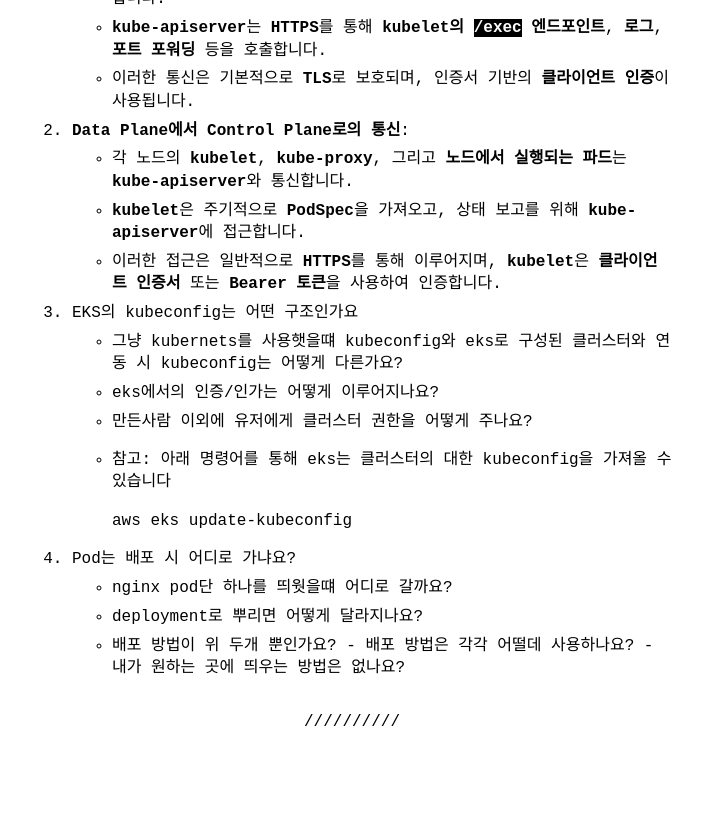
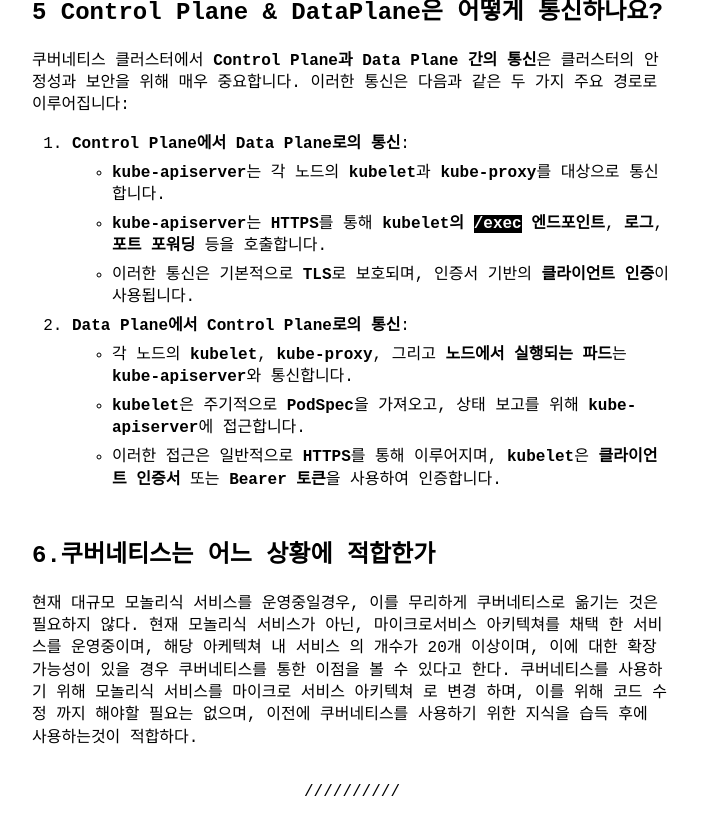
Before and after one commit to coodns/blog, a Jekyll site: the page built from _posts/2025-02-26-What is k8s.md, in a window 1280 px wide and 900 px high, scrolled down 4407 px. Shown: the top 835 px of the window, without its empty margins (288-990 px from the left). Built offline with Jekyll 4.4.1, drawn with Linux system fonts in a browser that asks for light colours; comment, search, counter and statistics services are not loaded; some of the changed text lies outside the part shown.

Commit message:
ㅅㄷㄴㅅ

```diff
--- a/_posts/2025-02-26-EKS Logical On-Boarding-1.md
+++ b/_posts/2025-02-26-What is k8s.md
@@ -2,19 +2,20 @@
 layout: post
 category: k8s
 ---
-
-## EKS Logical On Boarding
-### 1. kubernetes는 정확히 무엇인가요?
+## 1. kubernetes는 정확히 무엇인가요?
 쿠버네티스는 **컨테이너를 쉽고 빠르게 배포 및 확장하고 관리를 자동화** 해주는 오픈소스 플랫폼입니다.
 
-### 2. kubernetes는 무엇으로 이루어져 있나요?
+---
+
+## 2. kubernetes는 무엇으로 이루어져 있나요?
 쿠버네티스를 배포하게 되면, **쿠버네티스 클러스터 형태**로 배포가 됩니다.
 클러스터 노드라고 하는 **워커 머신들의 집합**을 의미하며 모든 클러스터는 **최소 하나의 워커 노드**를 가지게 됩니다.
 
-
 **워커 노드는 Pod를 호스팅하는 목적**을 두고 있으며, **Control Plane은 Worker Node와 클러스터 내 Pod들을 관리**합니다.
 
-### 3. Control Plane (Master Node) Components
+---
+
+## 3. Control Plane (Master Node) Components
 Control Plane (Master Node) 구성 요소는 **클러스터에 관한 전반적인 결정들을 수행하며 이벤트를 감지하고 반응**하도록 하는 요소들입니다.
 예를 들어 **Pod 스케줄링을 수행하여 파드들이 생성되는 것을 일정화**할 수 있으며, **Deployment의 Replicas 필드에 대한 요구 조건이 충족되지 않을 경우 새로운 파드를 구동**시키는 역할을 합니다.
 
@@ -27,12 +28,12 @@ Control Plane (Master Node) 구성 요소는 **클러스터에 관한 전반적
 
 ![Image](https://github.com/user-attachments/assets/bb9d1dd2-c72f-4719-8df1-9bf214486441)
 
-#### 3.1 Kube-apiserver
+### 3.1 Kube-apiserver
 **API 서버는 쿠버네티스 API를 노출하는 핵심 요소**입니다.
 kube-apiserver는 **파드, 서비스, 컨트롤러 등을 검증하고 구성하는 역할**을 하며, **모든 구성 요소가 상호작용할 수 있도록 REST API를 제공하는 클러스터의 프론트엔드 역할**을 합니다.
 또한 **수평 확장이 가능하도록 설계**되어 있으며, 여러 인스턴스를 배포하여 **확장 및 트래픽을 균형 있게 조절**할 수 있습니다.
 
-#### 3.2 ETCD
+### 3.2 ETCD
 **모든 클러스터 데이터를 저장하는 쿠버네티스의 데이터베이스**이며, **키-값 저장소**입니다.
 이러한 저장소가 **다운될 경우 치명적인 영향을 미치므로**, ETCD는 **RSM(복제 상태 머신, Replicated State Machine) 형태로 배포**됩니다.
 
@@ -40,7 +41,7 @@ kube-apiserver는 **파드, 서비스, 컨트롤러 등을 검증하고 구성
 분산 컴퓨팅 환경에서 몇 개의 서버가 다운되더라도 안정적으로 동작하도록 설계된 방법입니다.
 이는 **동일한 데이터를 여러 서버에 계속 복제(State Machine Replication)하여 유지**하는 구조입니다.
 
-#### 3.3 kube-scheduler
+### 3.3 kube-scheduler
 **새로 생성된, 노드가 배정되지 않은 파드를 감지하고, 실행할 노드를 선택**하는 요소입니다.
 스케줄링 결정을 위해 아래와 같은 요소들을 고려합니다.
 - **리소스 요구 사항 및 전반적인 요구 사항**
@@ -50,7 +51,7 @@ kube-apiserver는 **파드, 서비스, 컨트롤러 등을 검증하고 구성
 - **워크로드 간 간섭**
 - **데드라인 요구사항** 등
 
-#### 3.4 kube-controller-manager
+### 3.4 kube-controller-manager
 **컨트롤러 프로세스를 실행시키는 요소**입니다.
 각 컨트롤러들은 논리적으로 분리된 프로세스지만 **단일 바이너리로 컴파일되어 단일 프로세스 내에서 실행**됩니다.
 주요 컨트롤러는 다음과 같습니다.
@@ -59,16 +60,12 @@ kube-apiserver는 **파드, 서비스, 컨트롤러 등을 검증하고 구성
 - **EndpointSlice Controller**: 서비스와 파드 간 연결성을 제공하기 위한 엔드포인트 슬라이스 오브젝트 관리
 - **Service Account Controller**: 새로운 네임스페이스에 대한 기본 서비스 계정 생성
 
-#### 3.5 cloud-controller-manager
+### 3.5 cloud-controller-manager
 **클라우드별 관리 로직을 포함하는 요소**이며, 이를 통해 클러스터를 **클라우드 공급자의 API에 연결**할 수 있습니다.
 온프레미스 환경에서는 존재하지 않으며, 클라우드 환경에서는 아래 요소들에 의존성을 가질 수 있습니다.
 - **Node Controller**: 클라우드에서 노드 상태를 확인하고 삭제 여부 판단
 - **Route Controller**: 기본 클라우드 인프라에 경로 구성
 - **Service Controller**: 클라우드 인프라에서 로드밸런서 생성 및 관리
-
-
-
-
 
 > **쿠버네티스를 클라우드에 배포하는 것과 온프레미스에 배포하는 것의 차이점은?**
 
@@ -86,18 +83,21 @@ kube-apiserver는 **파드, 서비스, 컨트롤러 등을 검증하고 구성
 - **온프레미스 서버를 기본으로 사용하고, 용량 초과 시 클라우드 활용**
 - **비용 절감 및 유연한 운영 가능**
 
+### 3.6 쿠버네티스 선택
+- 쿠버네티스의 경우
+
 ---
 
-### 4. Node Components
-**노드 컴포넌트는 동작 중인 파드를 유지하고, 쿠버네티스 런타임 환경을 제공**하며, **모든 노드에서 동작**합니다. 노드
+## 4. Node Components
+**노드 컴포넌트는 동작 중인 파드를 유지하고, 쿠버네티스 런타임 환경을 제공**하며, **모든 노드에서 동작**합니다.
 
-#### 4.1 kubelet
+### 4.1 kubelet
 **각 노드에서 에이전트 형태로 실행되는 애플리케이션**이며, **파드 내부에서 컨테이너가 정상적으로 동작하도록 관리**합니다.
 
 kubelet은 **PodSpec을 기반으로 컨테이너가 명시된 대로 동작하는지 다양한 메커니즘을 통해 확인하고 이를 유지**하며, **컨테이너 런타임**(Docker, containerd 등)을 사용하여 **Pod의 컨테이너를 실제로 실행합니다.**
 
 
-#### 4.2 kube-proxy
+### 4.2 kube-proxy
 **클러스터의 각 노드에서 실행되는 네트워크 프록시**로, **쿠버네티스의 서비스 개념을 구현하는 핵심 요소**입니다.
 
 **노드의 네트워크 규칙을 유지 관리**하여, 내부 네트워크 세션뿐만 아니라 **클러스터 외부에서 파드로의 네트워크 통신을 가능하게 함**
@@ -106,7 +106,7 @@ kubelet은 **PodSpec을 기반으로 컨테이너가 명시된 대로 동작하
 
 
 
-#### 4.3 Pod
+### 4.3 Pod
 **파드는 쿠버네티스에서 생성하고 관리할 수 있는 배포 가능한 가장 작은 컴퓨팅 단위**입니다.
 즉, **하나 이상의 컨테이너 그룹**을 의미합니다.
 
@@ -116,7 +116,7 @@ kubelet은 **PodSpec을 기반으로 컨테이너가 명시된 대로 동작하
 단일 컨테이너 파드든, 다중 컨테이너 파드든 **애플리케이션을 실행하는 기본 단위가 바로 "파드"**입니다.
 
 
-### 5 Control Plane & DataPlane은 어떻게 통신하나요?
+## 5 Control Plane & DataPlane은 어떻게 통신하나요?
 쿠버네티스 클러스터에서 **Control Plane과 Data Plane 간의 통신**은 클러스터의 안정성과 보안을 위해 매우 중요합니다. 이러한 통신은 다음과 같은 두 가지 주요 경로로 이루어집니다:
 
 1. **Control Plane에서 Data Plane로의 통신**:
@@ -130,17 +130,6 @@ kubelet은 **PodSpec을 기반으로 컨테이너가 명시된 대로 동작하
    - 이러한 접근은 일반적으로 **HTTPS**를 통해 이루어지며, **kubelet**은 **클라이언트 인증서** 또는 **Bearer 토큰**을 사용하여 인증합니다.
 
 
-1. EKS의 kubeconfig는 어떤 구조인가요
-- 그냥 kubernets를 사용햇을떄 kubeconfig와 eks로 구성된 클러스터와 연동 시 kubeconfig는 어떻게 다른가요?
-- eks에서의 인증/인가는 어떻게 이루어지나요?
-- 만든사람 이외에 유저에게 클러스터 권한을 어떻게 주나요?
-- 참고: 아래 명령어를 통해 eks는 클러스터의 대한 kubeconfig을 가져올 수 있습니다
-
-		aws eks update-kubeconfig
-
-1. Pod는 배포 시 어디로 가냐요?
-- nginx pod단 하나를 띄웟을떄 어디로 갈까요?
-- deployment로 뿌리면 어떻게 달라지나요?
-    - 배포 방법이 위 두개 뿐인가요?
-- 배포 방법은 각각 어떨데 사용하나요?
-- 내가 원하는 곳에 띄우는 방법은 없나요?
+## 6.쿠버네티스는 어느 상황에 적합한가
+현재 대규모 모놀리식 서비스를 운영중일경우, 이를 무리하게 쿠버네티스로 옮기는 것은 필요하지 않다. 현재 모놀리식 서비스가 아닌, 마이크로서비스 아키텍쳐를 채택 한 서비스를 운영중이며, 해당 아케텍쳐 내 서비스 의 개수가 20개 이상이며, 이에 대한 확장 가능성이 있을 경우 쿠버네티스를 통한 이점을 볼 수 있다고 한다.
+쿠버네티스를 사용하기 위해 모놀리식 서비스를 마이크로 서비스 아키텍쳐 로 변경 하며, 이를 위해 코드 수정 까지 해야할 필요는 없으며, 이전에 쿠버네티스를 사용하기 위한 지식을 습득 후에 사용하는것이 적합하다.
```
Also changed, not shown: _posts/2025-03-08-How to Configure EKS.md (added, +4 -0 lines).
